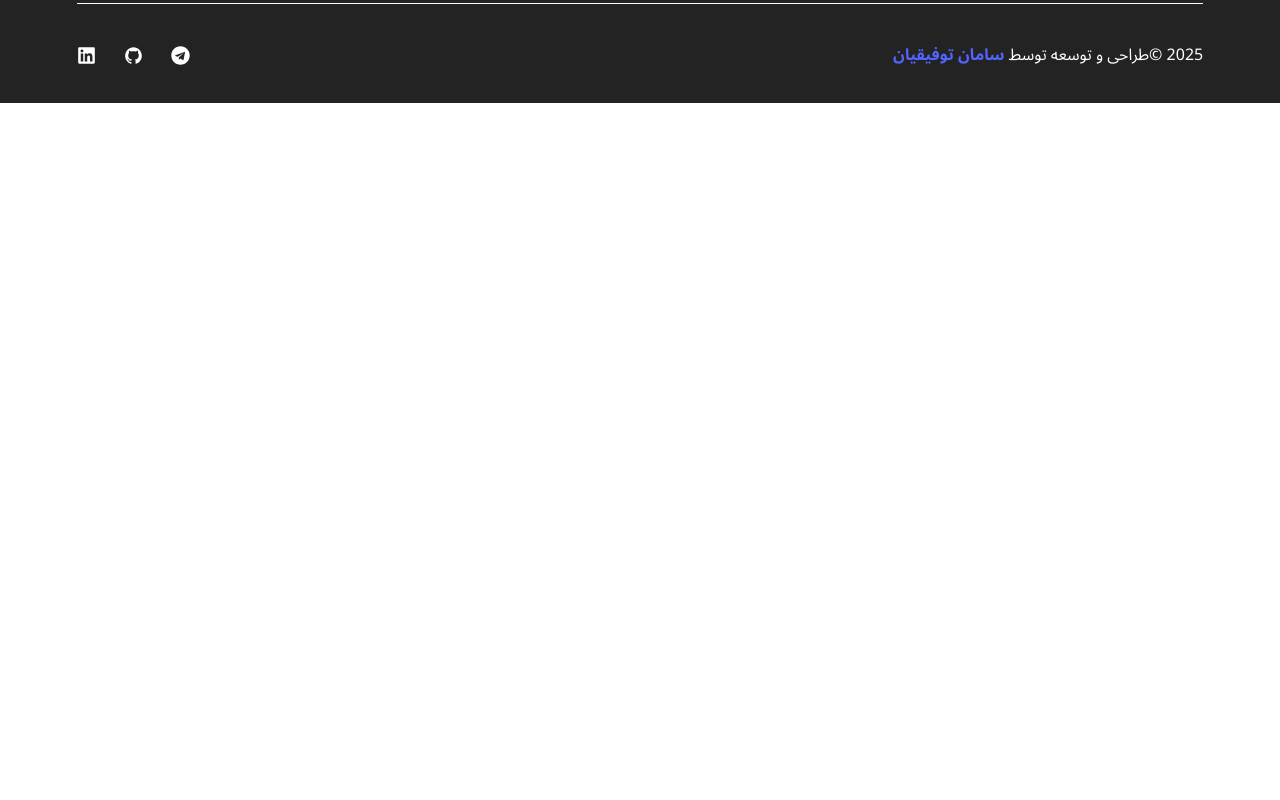
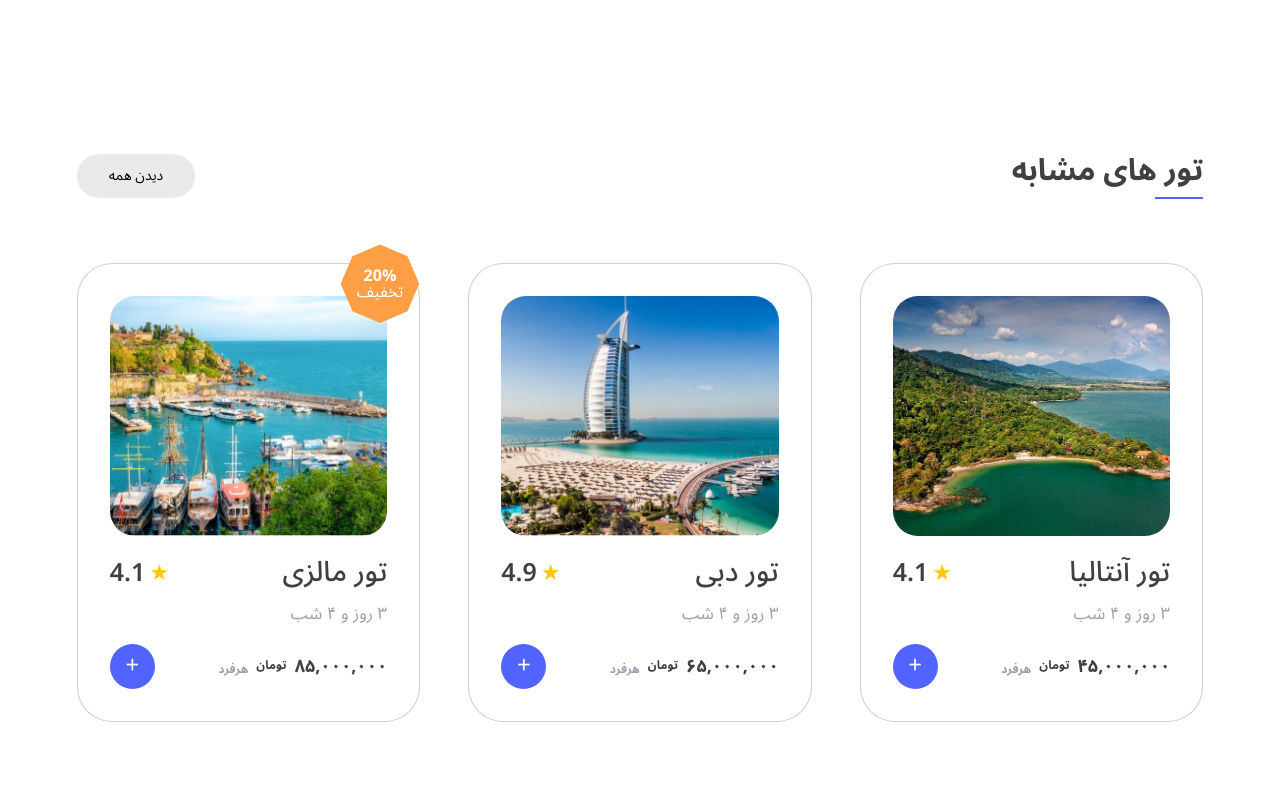
Before and after one commit to saman-tofighian/Tourism, a Next.js app: page /detail in a window 1280 px wide. Shown: the part 1200-2000 px from the top of the page. Before the commit the page ends 1303 px from the top, so only its background shows below. Built offline with nearby package versions, Linux system fonts and the light colour scheme.

Commit message:
update detail page

```diff
--- a/pages/detail/index.jsx
+++ b/pages/detail/index.jsx
@@ -3,6 +3,7 @@ import Header from '@/Components/Header/Header';
 import Image from 'next/image';
 import Link from 'next/link';
 import { useEffect, useRef, useState } from 'react';
+import { BsBookmarkPlus } from 'react-icons/bs';
 import { GoArrowLeft, GoArrowRight } from 'react-icons/go';
 import { IoHomeOutline } from 'react-icons/io5';
 
@@ -32,6 +33,36 @@ export default function Detail() {
     },
   ];
 
+  const places = [
+    {
+      id: 1,
+      title: 'تور مالزی',
+      image: '/img/1.png',
+      days: '3 روز و 4 شب',
+      price: '۸۵,۰۰۰,۰۰۰',
+      rate: 4.1,
+      discount: true,
+    },
+    {
+      id: 2,
+      title: 'تور دبی',
+      image: '/img/2.png',
+      days: '۳ روز و ۴ شب',
+      price: '۶۵,۰۰۰,۰۰۰',
+      rate: 4.9,
+      discount: false,
+    },
+    {
+      id: 3,
+      title: 'تور آنتالیا',
+      image: '/img/3.png',
+      days: '۳ روز و ۴ شب',
+      price: '۴۵,۰۰۰,۰۰۰',
+      rate: 4.1,
+      discount: false,
+    },
+  ];
+
   const [current, setCurrent] = useState(0);
   const [progress, setProgress] = useState(0);
   const [fade, setFade] = useState(true);
@@ -40,7 +71,7 @@ export default function Detail() {
   useEffect(() => {
     const video = videoRef.current;
     if (video) {
-      video.playbackRate = 1; // Ensure normal speed
+      video.playbackRate = 1;
       if (isPaused) {
         video.pause();
       } else {
@@ -139,7 +170,6 @@ export default function Detail() {
 
           <div className='absolute inset-0 bg-gradient-to-t from-black/50 via-black/20 to-transparent pointer-events-none' />
 
-          {/* Progress bar */}
           <div className='top-5 left-1/2 absolute bg-white/30 rounded-full w-[88%] h-[3px] overflow-hidden -translate-x-1/2 pointer-events-none'>
             <span
               className='block bg-white h-full transition-all duration-300'
@@ -147,7 +177,6 @@ export default function Detail() {
             />
           </div>
 
-          {/* Country info */}
           <div className='top-10 right-6 absolute flex items-center gap-2 bg-white/90 shadow-md px-4 py-2 rounded-full'>
             <Image
               src={slides[current].flag}
@@ -161,7 +190,6 @@ export default function Detail() {
             </span>
           </div>
 
-          {/* City title */}
           <div className='bottom-8 left-8 absolute text-white pointer-events-none'>
             <h2 className='drop-shadow-lg font-bold text-2xl md:text-4xl lg:text-5xl'>
               {slides[current].city}
@@ -171,12 +199,10 @@ export default function Detail() {
             </span>
           </div>
 
-          {/* Counter */}
           <div className='top-6 left-6 absolute bg-black/60 px-3 py-1 rounded-md text-white text-sm pointer-events-none'>
             {current + 1}/{slides.length}
           </div>
 
-          {/* Navigation buttons */}
           <button
             onClick={prevSlide}
             className='top-1/2 left-4 absolute bg-white/40 hover:bg-white/60 p-3 rounded-full text-white hover:text-gray-800 transition-all -translate-y-1/2 cursor-pointer'
@@ -194,6 +220,102 @@ export default function Detail() {
         </div>
       </section>
 
+      <section className='mt-28 px-[6%] py-8 w-full'>
+        <div className='grid grid-cols-12 w-full'>
+          <div className='col-span-7 text-right'>
+            <div className='flex justify-between items-center w-full'>
+              <span className='flex justify-center items-center bg-[#F5F6FA] p-4 rounded-full cursor-pointer'>
+                <BsBookmarkPlus size='1.4rem' />
+              </span>
+              <h1 className='font-bold text-[36px]'>
+                تور 7 روزه ترکیه / آنتالیا
+              </h1>
+            </div>
+            <p className='mt-3 font-medium text-[#40404078]'>
+              تور خارجی/ تور اروپا
+            </p>
+          </div>
+        </div>
+      </section>
+
+      <section className='mt-28 px-[6%] py-8 w-full'>
+        <div className='flex justify-between items-center'>
+          <button className='bg-[#EAEAEA] px-8 py-3 rounded-3xl text-sm cursor-pointer'>
+            دیدن همه
+          </button>
+
+          <div className='text-end'>
+            <h2 className='flex items-center gap-2 font-bold text-[#404040] text-[19px] md:text-3xl'>
+              تور های مشابه
+            </h2>
+            <span className='block mt-2 ml-auto border-[#5264FF] border-b-2 w-12'></span>
+          </div>
+        </div>
+
+        <div className='gap-y-10 md:gap-x-6 xl:gap-x-12 xl:gap-y-0 grid grid-cols-1 md:grid-cols-2 xl:grid-cols-3 mt-16'>
+          {places.map((place) => (
+            <article
+              key={place.id}
+              className='relative bg-white p-8 border border-[#40404040] rounded-[35px]'
+            >
+              {place.discount && (
+                <div className='-top-5 right-0 z-30 absolute flex flex-col justify-center items-center bg-[#FF9F45] shadow-lg rounded-full w-[78.6px] h-[78.6px] text-white discount-badge'>
+                  <span className='font-bold text-[16px] leading-none'>
+                    20%
+                  </span>
+                  <span className='text-[16px] leading-none'>تخفیف</span>
+                </div>
+              )}
+
+              <figure className='relative w-full'>
+                <Image
+                  src={place.image}
+                  width={380}
+                  height={260}
+                  alt={place.title}
+                  className='rounded-[25px] w-full h-[240px] object-cover'
+                />
+              </figure>
+
+              <div className='flex justify-between items-center mt-4'>
+                <div className='flex items-center gap-1 text-[#404040] text-sm'>
+                  <span className='font-semibold text-[25px]'>
+                    {place.rate}
+                  </span>
+                  <span className='text-[22px] text-yellow-400'>★</span>
+                </div>
+                <h3 className='font-medium text-[#404040] text-[28px]'>
+                  {place.title}
+                </h3>
+              </div>
+
+              <p
+                className='mt-2 text-[17px] text-gray-400 text-start'
+                dir='rtl'
+              >
+                <span>۳</span> روز و <span>۴</span> شب
+              </p>
+
+              <div className='flex justify-between items-center mt-4'>
+                <button className='flex justify-center items-center bg-[#5264FF] rounded-full w-[45px] h-[45px] text-white text-2xl cursor-pointer'>
+                  +
+                </button>
+
+                <div className='text-end'>
+                  <span className='flex items-center gap-x-2 font-bold text-[#404040] text-lg'>
+                    <span className='block mt-2 text-gray-400 text-xs'>
+                      هرفرد
+                    </span>
+                    <span className='block text-[#404040] text-xs'>تومان</span>
+                    {place.price}
+                  </span>
+                </div>
+              </div>
+            </article>
+          ))}
+        </div>
+      </section>
+
       <Footer />
     </main>
   );
```
